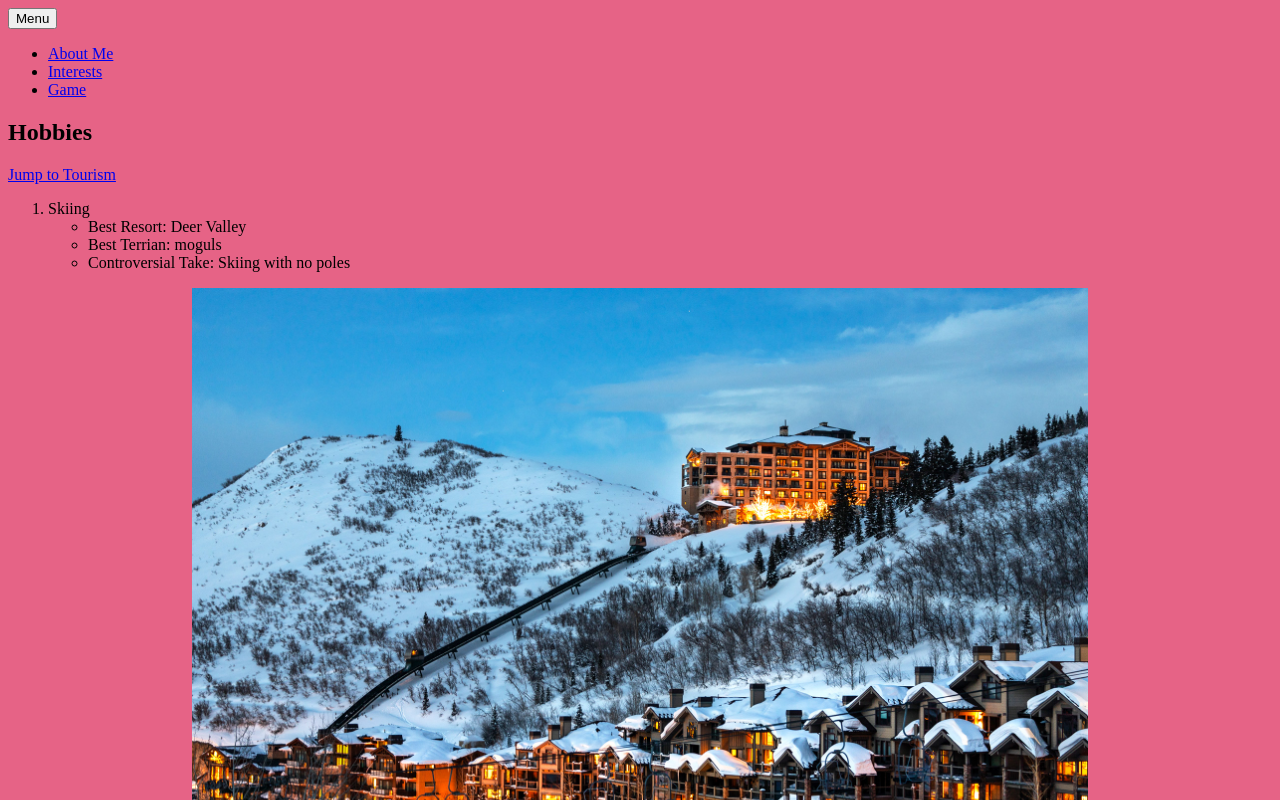
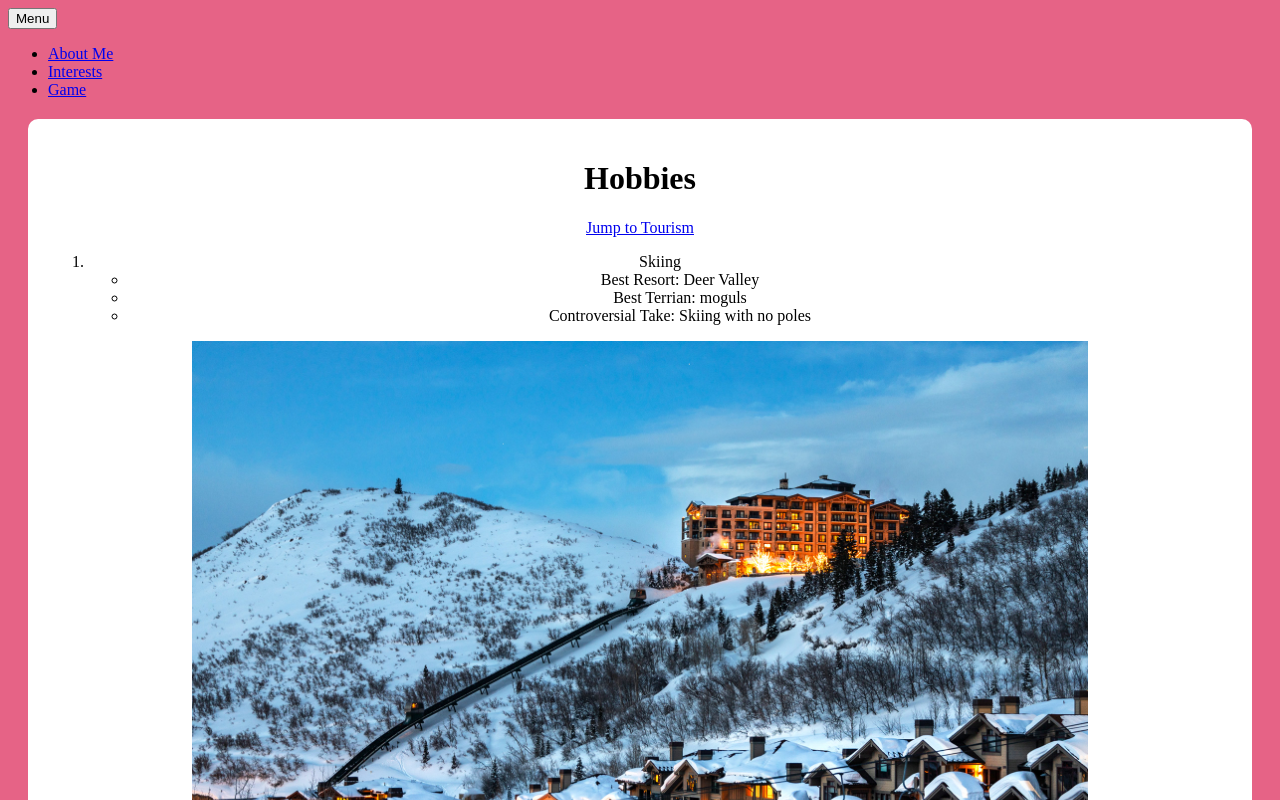
Before and after one commit to evaaccc/is-project, a plain HTML site: page scratch.html in a window 1280 px wide. Shown: the top 800 px of the page. Drawn offline with Linux system fonts and the light colour scheme; some icons are missing.

Commit message:
updated styles

```diff
--- a/realstyles.css
+++ b/realstyles.css
@@ -1,7 +1,13 @@
 body{
 background-color:#E66386
 }
-
+.header-box{
+    text-align: center;
+    background-color: rgb(255,255,255);
+    padding: 20px;
+    border-radius: 10px;
+    margin: 20px;
+}
 
 
 
--- a/scratch.html
+++ b/scratch.html
@@ -22,8 +22,8 @@
     </nav>
 
     <!-- Section 1 -->
-    <div class="section">
-        <h2>Hobbies</h2>
+    <div class="header-box">
+        <h1>Hobbies</h1>
         <a href="#tourism">Jump to Tourism</a>
         <ol>
             <li>Skiing</li>
```
